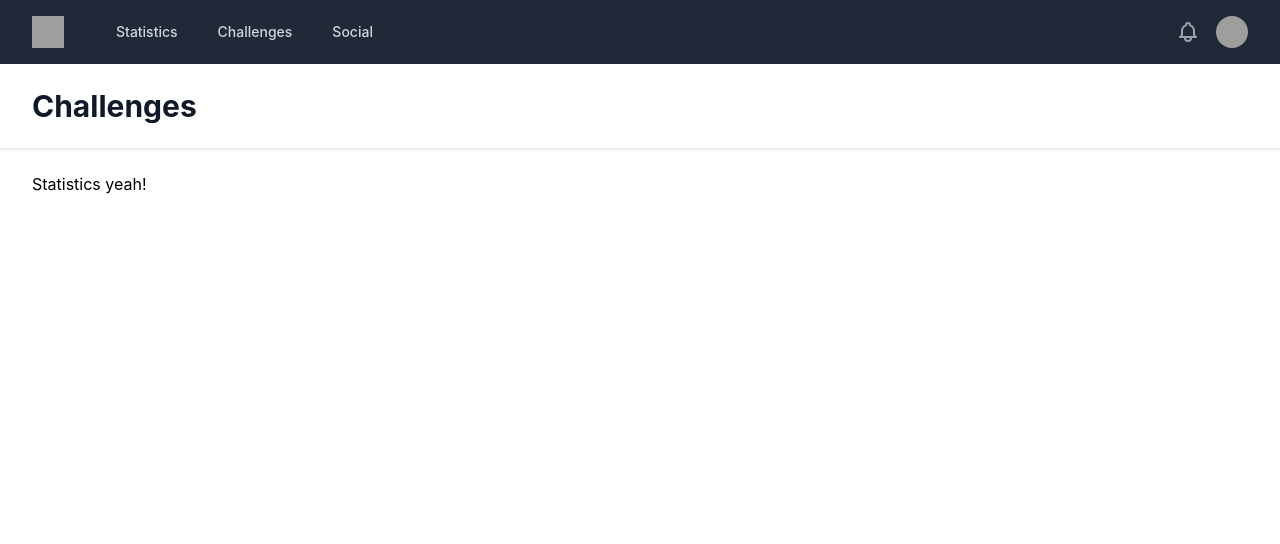
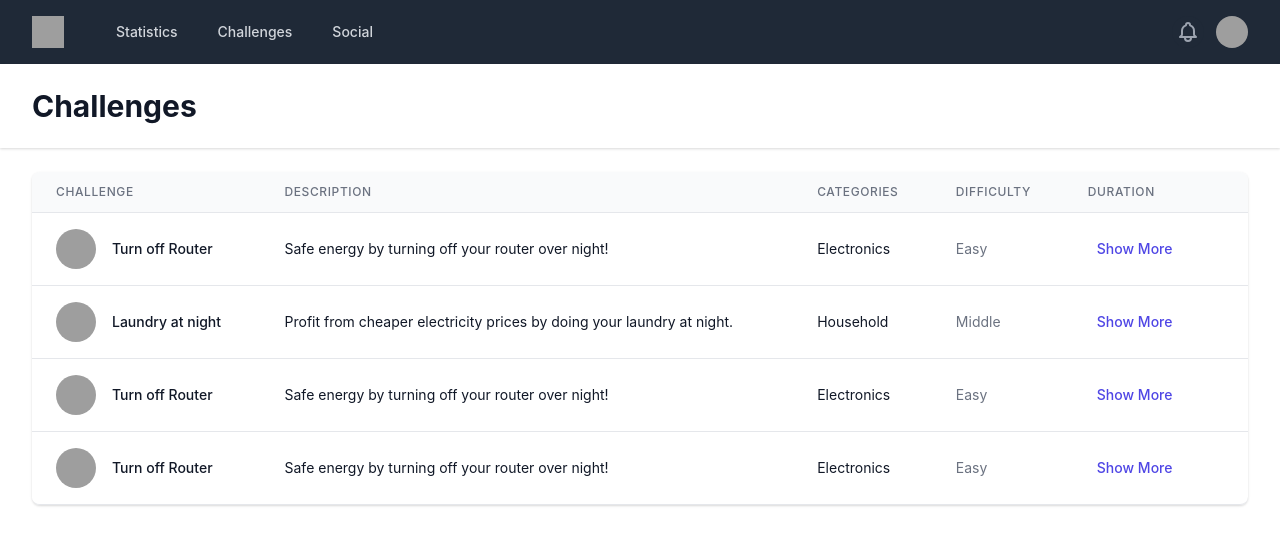
Before and after one commit to nicolasmeier/jarischnell, a React (Create React App) app: page /Challenges in a window 1280 px wide. Shown: the top 544 px of the page. Built offline with nearby package versions, Linux system fonts and the light colour scheme; grey boxes are pictures that could not be loaded.

Commit message:
implement statistic page

```diff
--- a/src/mainPage.js
+++ b/src/mainPage.js
@@ -4,6 +4,7 @@ import { Disclosure, Menu, Transition } from '@headlessui/react'
 import { BellIcon, MenuIcon, XIcon } from '@heroicons/react/outline'
 import { BrowserRouter, Link, Route, Switch } from 'react-router-dom';
 import Statistics from './statistics';
+import Challenges from './challenges';
 
 const user = {
   name: 'Tom Cook',
@@ -216,7 +217,7 @@ export default function MainPage() {
         </header>
         <main>
           <div className="max-w-7xl mx-auto py-6 sm:px-6 lg:px-8">
-            <Statistics></Statistics>
+            <Challenges></Challenges>
           </div>
         </main>
           </Route>
```
